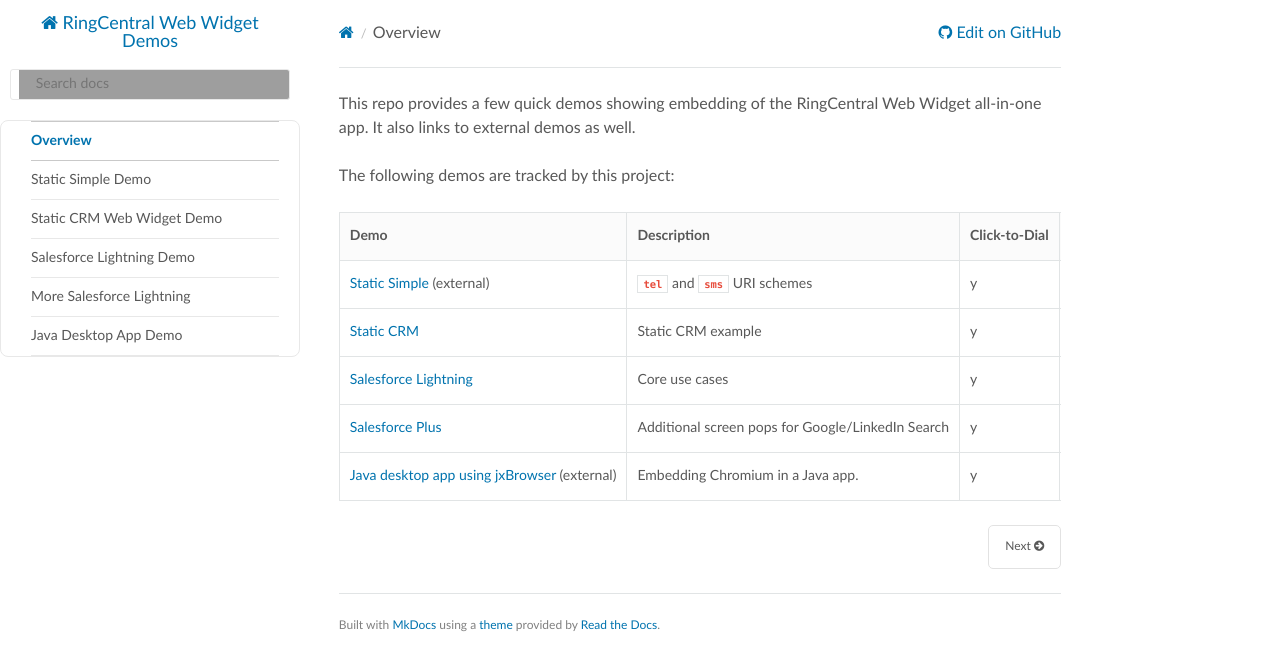
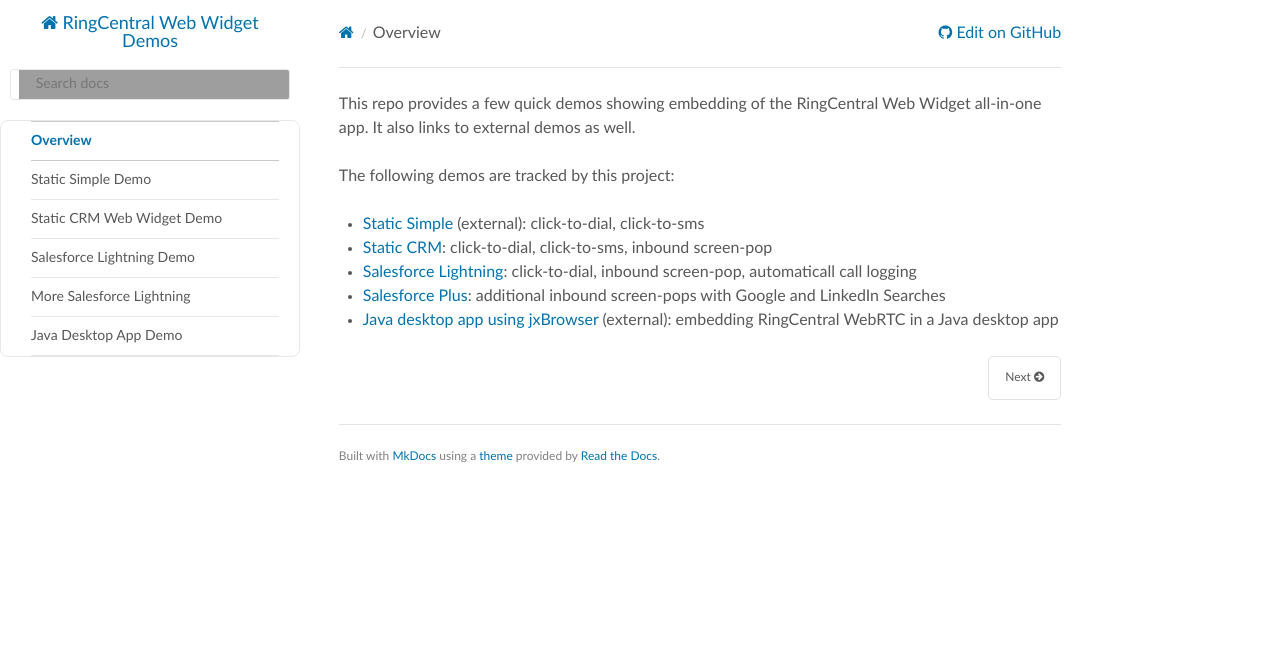
Before and after one commit to ringcentral-tutorials/ringcentral-embeddable-demos, an MkDocs documentation site: the page built from docs/index.md, in a window 1280 px wide, cut to the strip 0-671 px from the top of the page. Built offline with MkDocs 1.6.1, drawn with Linux system fonts in a browser that asks for light colours; nearby versions of some CDN libraries; old or Windows-style settings are respelled for this version of MkDocs; grey boxes are pictures that could not be loaded.

Commit message:
update docs

```diff
--- a/docs/index.md
+++ b/docs/index.md
@@ -2,10 +2,8 @@
 
 The following demos are tracked by this project:
 
-| Demo | Description | Click-to-Dial | Click-to-Text | Screen-Pop | Call Log | Live Demo |
-|------|-------------|---------------|---------------|------------|----------|-----------|
-| [Static Simple](https://ringcentral.github.io/ringcentral-web-widget/) (external) | `tel` and `sms` URI schemes | y | y | n | n | [Live Demo](https://ringcentral.github.io/ringcentral-web-widget/) |
-| [Static CRM](http://ringcentral-web-widget-demos.readthedocs.io/en/latest/static_crm/) | Static CRM example | y | y | y | n | [Live Demo](https://ringcentral-tutorials.github.io/ringcentral-web-widget-demos/static_crm/) |
-| [Salesforce Lightning](salesforce_lightning) | Core use cases | y | n | y | y | [Video](https://www.youtube.com/watch?v=uXZkYNVaGc0) |
-| [Salesforce Plus](salesforce_lightning_more) | Additional screen pops for Google/LinkedIn Search | y | n | y | y | |
-| [Java desktop app using jxBrowser](https://github.com/tylerlong/jxbrowser-webrtc) (external) | Embedding Chromium in a Java app. | y | n | y | n | |
+* [Static Simple](https://ringcentral.github.io/ringcentral-web-widget/) (external): click-to-dial, click-to-sms
+* [Static CRM](http://ringcentral-web-widget-demos.readthedocs.io/en/latest/static_crm/): click-to-dial, click-to-sms, inbound screen-pop
+* [Salesforce Lightning](salesforce_lightning): click-to-dial, inbound screen-pop, automaticall call logging
+* [Salesforce Plus](salesforce_lightning_more): additional inbound screen-pops with Google and LinkedIn Searches
+* [Java desktop app using jxBrowser](https://github.com/tylerlong/jxbrowser-webrtc) (external): embedding RingCentral WebRTC in a Java desktop app
```
